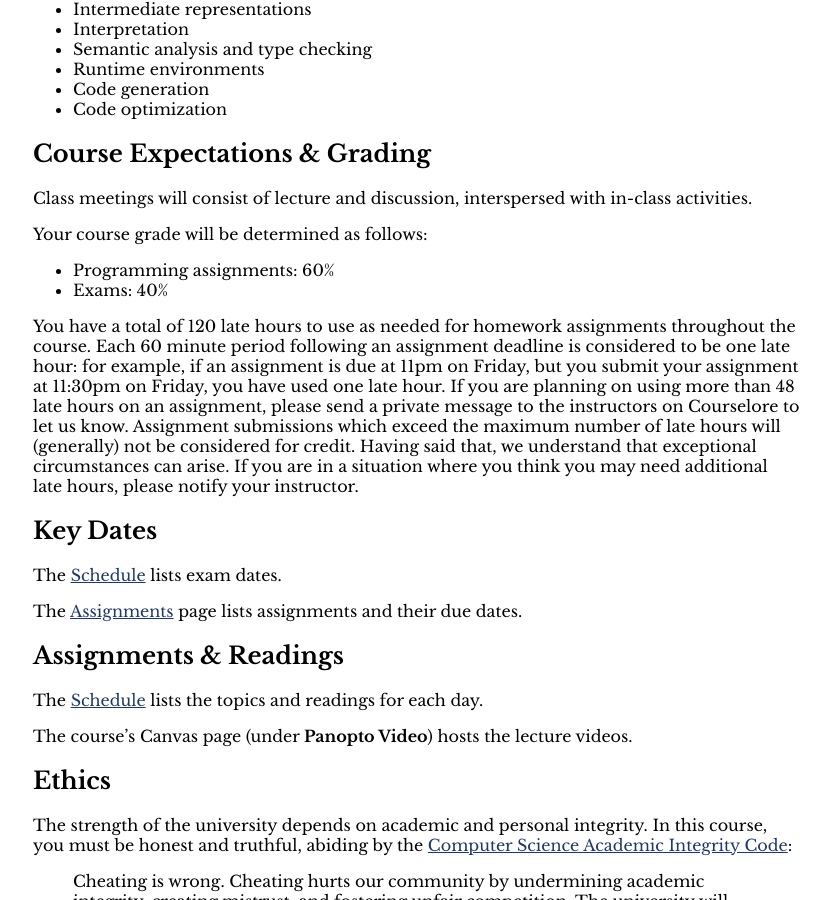
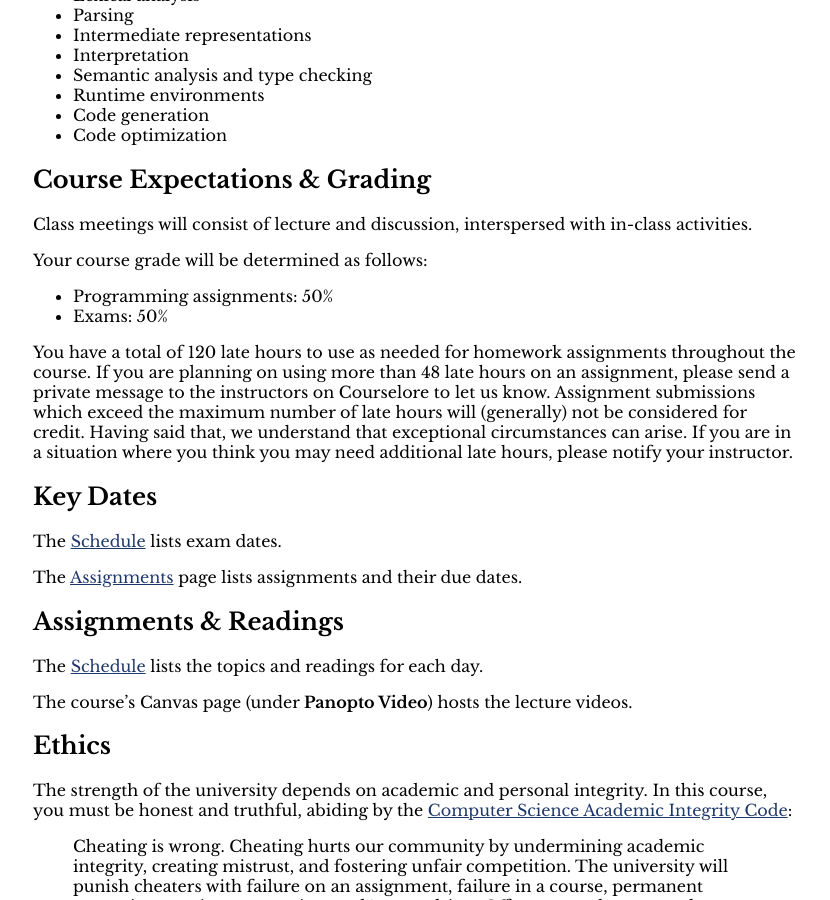
Before and after one commit to jhucompilers/fall2025, a Jekyll site: the page built from syllabus.md, in a window 1280 px wide and 900 px high, scrolled down 1969 px. Shown: the whole window, without its empty margins (223-1053 px from the left). Built offline with Jekyll 4.4.1, drawn with Linux system fonts in a browser that asks for light colours.

```diff
--- a/_layouts/default.html
+++ b/_layouts/default.html
@@ -34,7 +34,7 @@
 
     <div id="pageTitle">{{page.title}}</div>
 
-    <div style="text-align: center; font-size: 120%; font-style: italic;">
+    <div style="text-align: center; font-size: 120%; font-style: italic; margin-top: 1em; margin-bottom: 1em;">
       Preliminary content — not official yet
     </div>
 
--- a/schedule.csv
+++ b/schedule.csv
@@ -15,7 +15,7 @@ Oct 6,"<span class='tentative'>C syntax and semantics</span>",,,
 Oct 8,"<span class='tentative'>AST visitors, ad-hoc semantic analysis<span class='tentative'>",,,,
 Oct 13,"<span class='tentative'>Intermediate representations<span class='tentative'>",,,"EaC 5.1–5.5"
 Oct 15,"<span class='tentative'>Code generation for expressions<span class='tentative'>",,,"EaC 7.1–7.4",
-Oct 16–17,**WSE Fall break (no classes)**,
+Oct 16–17,*WSE Fall break (no classes)*,
 Oct 20,"<span class='tentative'>x86-64 assembly language, low-level codegen<span class='tentative'>",,,,
 Oct 22,"<span class='tentative'>Conditions, decisions, and loops<span class='tentative'>",,,"EaC 7.8","<!--[A3](assign/assign03.html) due-->"
 Oct 27,"<span class='tentative'>Pointers, arrays, structs, function calls<span class='tentative'>",,,"EaC 7.5–7.7, 7.9",,
@@ -26,7 +26,7 @@ Nov 10,"<span class='tentative'>Global optimization/liveness analysis</span>",,,
 Nov 12,"<span class='tentative'>Local register allocation</span>",,,"EaC 13.1–13.3","<!--[A4](assign/assign04.html) MS2 due<br>Fri 11/15-->"
 Nov 17,"<span class='tentative'>Peephole optimization</span>",,,"EaC 11.5"
 Nov 19,"<span class='tentative'>Dataflow analysis</span>",,,"EaC 9.1–9.2, <a href='lectures/kildall-popl73.pdf'>Kildall-POPL73</a>",
-Nov 24–28,**Fall recess (no classes)**,
+Nov 24–28,*Fall recess (no classes)*,
 Dec 1,"<span class='tentative'>Static single assignment (SSA) form</span>",,,
 Dec 3,"<span class='tentative'>Exam 3 review, work day",,,,"<!--<span class='tentative'>A5 due<br>Fri 12/6</span>-->"
 Dec 19,"<span class='tentative'>Exam *, 6pm, location TBD",
--- a/syllabus.md
+++ b/syllabus.md
@@ -32,23 +32,37 @@ Class meetings are in Krieger 180
 
 ## Textbook
 
-Recommended: Cooper and Torczon, [Engineering a Compiler (2nd Ed.)](https://www.elsevier.com/books/engineering-a-compiler/cooper/978-0-12-088478-0), ISBN 9780120884780
+Recommended: Cooper and Torczon, [Engineering a Compiler (2nd
+Ed.)](https://www.elsevier.com/books/engineering-a-compiler/cooper/978-0-12-088478-0),
+ISBN 9780120884780
 
-Recommended: Levine, [Flex and Bison](https://www.oreilly.com/library/view/flex-bison/9780596805418/), ISBN 9780596155971
+Recommended: Levine, [Flex and
+Bison](https://www.oreilly.com/library/view/flex-bison/9780596805418/),
+ISBN 9780596155971
 
 ## Online Resources
 
-Lecture notes, assignments, and public information about the course will be posted on the course website, <https://jhucompilers.github.io/fall2025>.  You should check the course website frequently.
+Lecture notes, assignments, and public information
+about the course will be posted on the course website,
+<https://jhucompilers.github.io/fall2025>.  You should check the course
+website frequently.
 
-Courselore (announcements, discussion): <https://courselore.org> (You should receive an invite link, email me if you haven't received it)
+Courselore (announcements, discussion): <https://courselore.org> (You
+should receive an invite link, email me if you haven't received it)
 
-Gradescope (assignment/exam submission and grading): <https://www.gradescope.com> (You should be able to use "School Credentials" to log in using JHU SSO, email me if you are having issues)
+Gradescope (assignment/exam submission and grading):
+<https://www.gradescope.com> (You should be able to use "School
+Credentials" to log in using JHU SSO, email me if you are having issues)
 
-Lecture recording videos will be posted on Canvas: click the "Panopto Video" link on the left hand side of the page.
+Lecture recording videos will be posted on Canvas: click the "Panopto
+Video" link on the left hand side of the page.
 
 ## Course Information
 
-* Introduction to compiler design, including lexical analysis, parsing, syntax-directed translation, symbol tables, runtime environments, and code generation and optimization. Students are required to write a compiler as a course project.
+* Introduction to compiler design, including lexical analysis, parsing,
+  syntax-directed translation, symbol tables, runtime environments,
+  and code generation and optimization. Students are required to write a
+  compiler as a course project.
 * **Prerequisites**<br>
   Intermediate Programming (EN.601.220)<br>
   Data Structures (EN.601.226)<br>
@@ -95,14 +109,11 @@ in-class activities.
 
 Your course grade will be determined as follows:
 
-* Programming assignments: 60%
-* Exams: 40%
+* Programming assignments: 50%
+* Exams: 50%
 
 You have a total of 120 late hours to use as needed for homework
-assignments throughout the course. Each 60 minute period following an
-assignment deadline is considered to be one late hour: for example, if
-an assignment is due at 11pm on Friday, but you submit your assignment
-at 11:30pm on Friday, you have used one late hour. If you are planning
+assignments throughout the course.  If you are planning
 on using more than 48 late hours on an assignment, please send a
 private message to the instructors on Courselore to let us know. Assignment
 submissions which exceed the maximum number of late hours will (generally)
@@ -199,8 +210,10 @@ If you have concerns about a yourself or another student, please contact:
 * For **undergraduate students** who may benefit from Case Management services (1:1 support,
   coordination and connection to relevant campus resources): **Student Outreach & Support**
   at 410-516-7857 or <mailto:studentoutreach@jhu.edu>
-* For **KSAS Graduate Students**: [Renee Eastwood](mailto:rseitz5@jhu.edu), Assistant Dean for Graduate and Postdoctoral Academic and Student Affairs
-* For WSE Graduate Students: [Megan Barrett](mailto:mmcgui15@jh.edu), Assistant Dean for Engineering Student Affairs
+* For **KSAS Graduate Students**: [Renee Eastwood](mailto:rseitz5@jhu.edu),
+  Assistant Dean for Graduate and Postdoctoral Academic and Student Affairs
+* For WSE Graduate Students: [Megan Barrett](mailto:mmcgui15@jh.edu),
+  Assistant Dean for Engineering Student Affairs
 
 ### Academic Integrity
 
```
Also changed, not shown: assign/assign01.md (+1 -1 lines), assignments.md (+1 -1 lines), schedule.md (+2 -2 lines), 13 other files.
